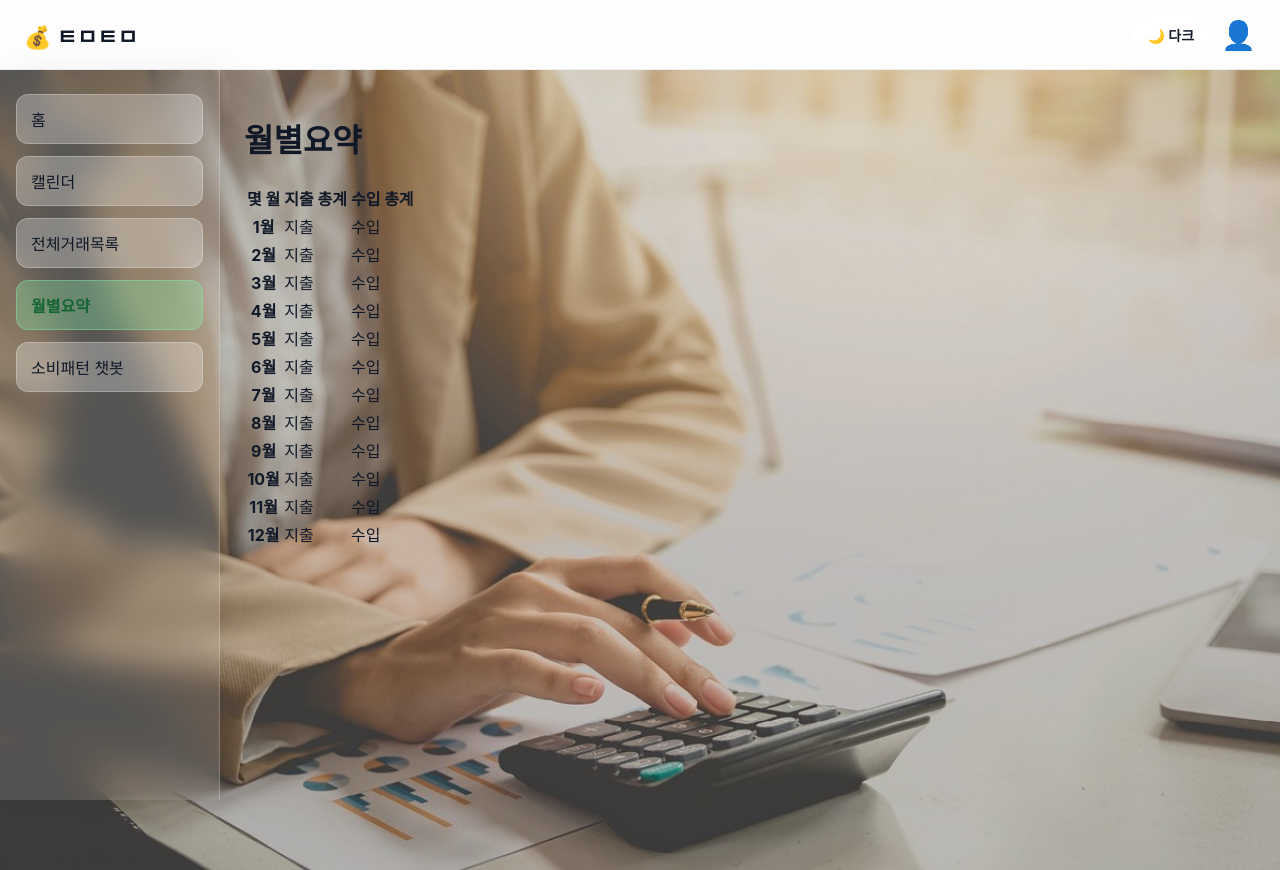
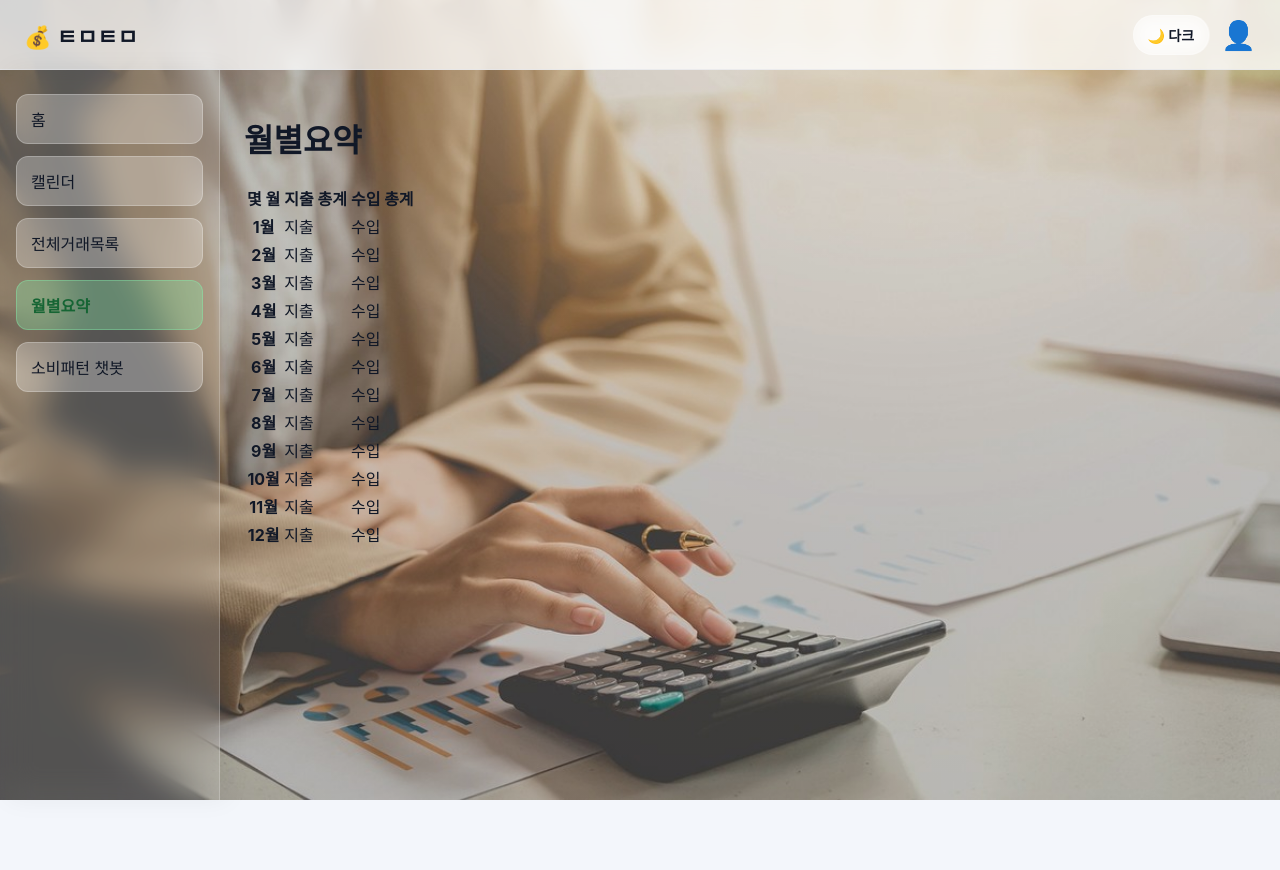
Before and after one commit to timotemi/tmtm-skeleton, a Vue app: page /monthly-summary in a window 1280 px wide. After the commit the page ends 800 px from the top, so only its background shows below. Built offline with nearby package versions, Linux system fonts and the light colour scheme; sample sign-in values are in the browser's storage.

Commit message:
fix: 메인화면 스크롤문제 해결완료

```diff
--- a/db.json
+++ b/db.json
@@ -31,12 +31,22 @@
   ],
   "transactions": [
     {
+      "id": 3,
+      "userId": 2,
+      "date": "2026-04-08",
+      "type": "expense",
+      "category": "카페",
+      "amount": 6500,
+      "content": "아메리카노",
+      "status": "completed"
+    },
+    {
       "id": 4,
       "userId": 3,
       "date": "2026-04-13",
       "type": "expense",
       "category": "보험",
-      "amount": 2345,
+      "amount": 120000,
       "content": "보험료 납부 예정",
       "status": "planned"
     },
@@ -136,7 +146,7 @@
       "date": "2026-04-09",
       "type": "expense",
       "category": "고정지출",
-      "amount": 550000,
+      "amount": 549998,
       "content": "월세",
       "status": "completed"
     },
--- a/src/App.vue
+++ b/src/App.vue
@@ -1,10 +1,14 @@
 <template>
   <div class="app-shell">
-    <template v-if="showLayout">
-      <AppHeader />
-      <Sidebar />
-    </template>
-    <main :class="showLayout ? 'main-content' : 'auth-content'">
+    <AppHeader v-if="showLayout" />
+    <Sidebar v-if="showLayout" />
+
+    <main
+      :class="[
+        showLayout ? 'main-content' : 'auth-content',
+        isChatbotPage ? 'chatbot-scroll' : '',
+      ]"
+    >
       <RouterView />
     </main>
   </div>
@@ -21,11 +25,16 @@ const route = useRoute();
 const showLayout = computed(() => {
   return !['login', 'signup'].includes(route.name);
 });
+
+const isChatbotPage = computed(() => {
+  return route.name === 'chatbot';
+});
 </script>
 
 <style>
 .app-shell {
-  min-height: 100vh;
+  height: 100vh;
+  overflow: hidden;
   background:
     linear-gradient(to bottom, rgba(0, 0, 0, 0.12), rgba(0, 0, 0, 0.18)),
     url('@/assets/images/background.jpg') center / cover no-repeat fixed;
@@ -35,11 +44,15 @@ const showLayout = computed(() => {
   margin-left: 220px;
   margin-top: 70px;
   width: calc(100% - 220px);
-  min-height: calc(100vh - 70px);
+  height: calc(100vh - 70px);
+  overflow: hidden;
+  background: transparent;
+  box-sizing: border-box;
+}
+
+.main-content.chatbot-scroll {
   overflow-y: auto;
   overflow-x: hidden;
-  background: transparent;
-  box-sizing: border-box;
 }
 
 .auth-content {
--- a/src/views/HomeView.vue
+++ b/src/views/HomeView.vue
@@ -46,8 +46,8 @@ onMounted(async () => {
 
 <style scoped>
 .page {
-  height: calc(100vh - 70px);
-  padding: 20px 24px 20px;
+  height: 100%;
+  padding: 20px 24px;
   box-sizing: border-box;
   overflow: hidden;
 
```
